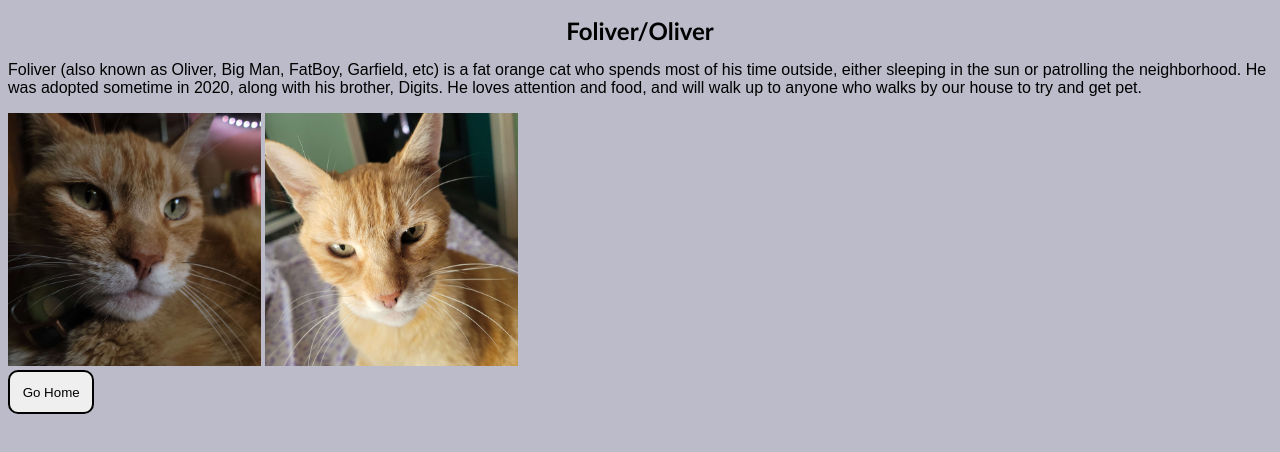
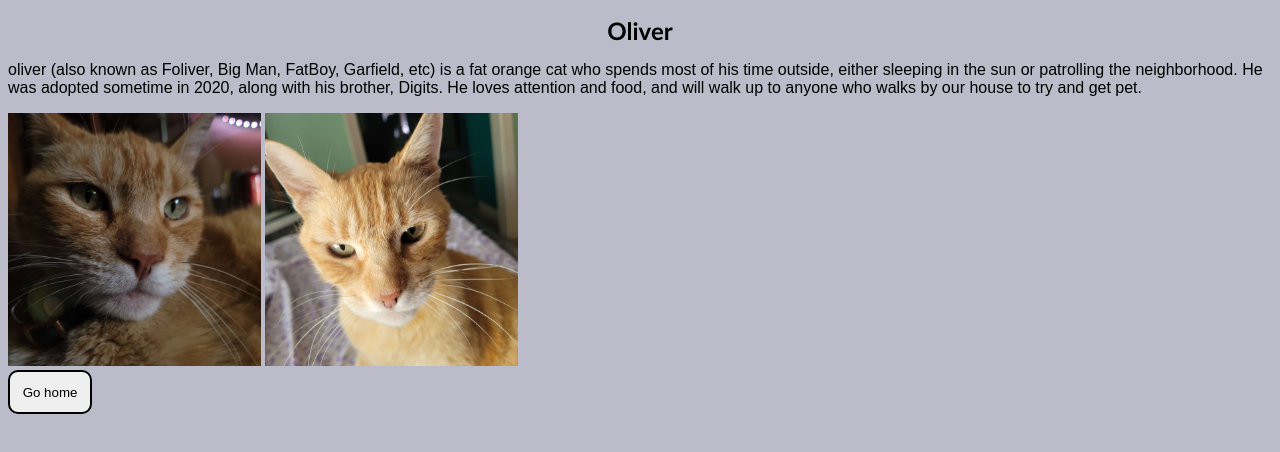
Before and after one commit to RandomDroid1/StartingWebsite, a plain HTML site: page OliverPage.html in a window 1280 px wide. Drawn offline with Linux system fonts and the light colour scheme; a script that the page names is missing.

Commit message:
OliverFix2

```diff
--- a/OliverPage.html
+++ b/OliverPage.html
@@ -10,16 +10,16 @@
 
 <body>
   <script src="script.js"></script>
-<h1>Foliver/Oliver</h1>
+<h1>Oliver</h1>
 
-<p> Foliver (also known as Oliver, Big Man, FatBoy, Garfield, etc) is a fat orange cat who spends most of his time outside, either sleeping in the sun or patrolling the neighborhood.
+
+<p>oliver (also known as Foliver, Big Man, FatBoy, Garfield, etc) is a fat orange cat who spends most of his time outside, either sleeping in the sun or patrolling the neighborhood.
     He was adopted sometime in 2020, along with his brother, Digits. He loves attention and food, and will walk up to anyone who walks by our house to try and get pet.
 </p>
 <img src="Oliver1.jpg" alt="Orange cat staring into camera">
 <img src="Oliver2.jpg" alt="Orange cat staring into camera with Rage">
-
 <br>
-<a href="index.html"><button>Go Home</button></a>
+<a href="index.html"><button>Go home</button></a>
 </body>
 
 
```
